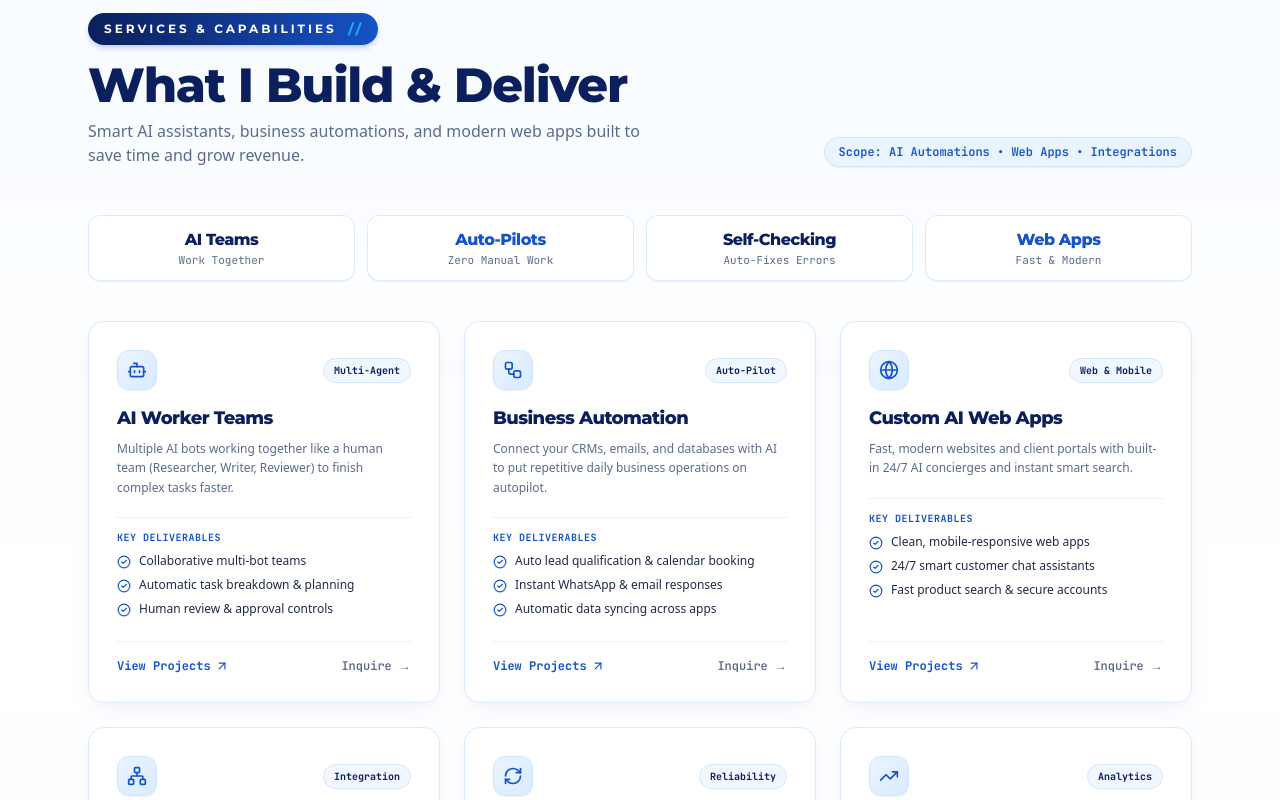
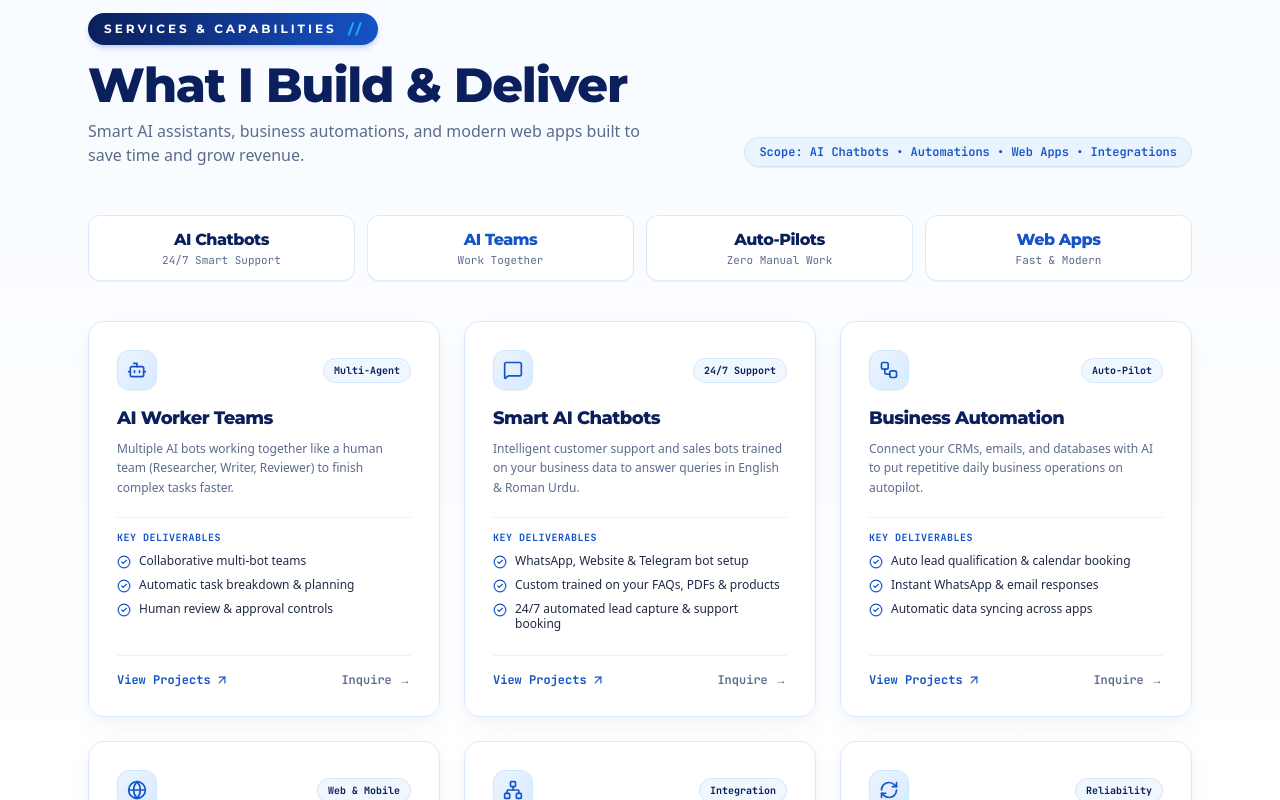
Before and after one commit to SainBux-HadiSeelro/sainbux-portfolio, a Next.js app: page / in a window 1280 px wide. Shown: the part 860-1660 px from the top of the page. Built offline with nearby package versions, Linux system fonts and the light colour scheme; no server answers.

Commit message:
feat: add Smart AI Chatbots service to Services section

```diff
--- a/src/components/Services.tsx
+++ b/src/components/Services.tsx
@@ -11,6 +11,7 @@ import {
   ArrowUpRight,
   CheckCircle2,
   Sparkles,
+  MessageSquare,
 } from "lucide-react";
 import Link from "next/link";
 import { SectionPill, CircuitLineDecoration } from "./SignatureElements";
@@ -39,6 +40,20 @@ const servicesList: ServiceItem[] = [
       "Human review & approval controls",
     ],
     projectTag: "agentic",
+  },
+  {
+    id: "ai-chatbots",
+    title: "Smart AI Chatbots",
+    badge: "24/7 Support",
+    icon: MessageSquare,
+    description:
+      "Intelligent customer support and sales bots trained on your business data to answer queries in English & Roman Urdu.",
+    deliverables: [
+      "WhatsApp, Website & Telegram bot setup",
+      "Custom trained on your FAQs, PDFs & products",
+      "24/7 automated lead capture & support booking",
+    ],
+    projectTag: "client-demo",
   },
   {
     id: "workflow-automation",
@@ -137,23 +152,23 @@ export default function Services() {
             </p>
           </div>
           <div className="font-mono text-xs font-semibold text-[#1553C7] bg-[#EAF4FF] px-3.5 py-1.5 rounded-full border border-[#CFE6FF] self-start md:self-auto shadow-2xs">
-            Scope: AI Automations &bull; Web Apps &bull; Integrations
+            Scope: AI Chatbots &bull; Automations &bull; Web Apps &bull; Integrations
           </div>
         </div>
 
         {/* Value Chips Strip */}
         <div className="grid grid-cols-2 sm:grid-cols-4 gap-3 mb-10">
           <div className="p-3 rounded-xl bg-white border border-[#DCEBFC] text-center shadow-2xs">
-            <div className="font-heading font-extrabold text-sm sm:text-base text-[#0B1F5C]">AI Teams</div>
+            <div className="font-heading font-extrabold text-sm sm:text-base text-[#0B1F5C]">AI Chatbots</div>
+            <div className="text-[11px] font-mono text-[#5B6B8C]">24/7 Smart Support</div>
+          </div>
+          <div className="p-3 rounded-xl bg-white border border-[#DCEBFC] text-center shadow-2xs">
+            <div className="font-heading font-extrabold text-sm sm:text-base text-[#1553C7]">AI Teams</div>
             <div className="text-[11px] font-mono text-[#5B6B8C]">Work Together</div>
           </div>
           <div className="p-3 rounded-xl bg-white border border-[#DCEBFC] text-center shadow-2xs">
-            <div className="font-heading font-extrabold text-sm sm:text-base text-[#1553C7]">Auto-Pilots</div>
+            <div className="font-heading font-extrabold text-sm sm:text-base text-[#0B1F5C]">Auto-Pilots</div>
             <div className="text-[11px] font-mono text-[#5B6B8C]">Zero Manual Work</div>
-          </div>
-          <div className="p-3 rounded-xl bg-white border border-[#DCEBFC] text-center shadow-2xs">
-            <div className="font-heading font-extrabold text-sm sm:text-base text-[#0B1F5C]">Self-Checking</div>
-            <div className="text-[11px] font-mono text-[#5B6B8C]">Auto-Fixes Errors</div>
           </div>
           <div className="p-3 rounded-xl bg-white border border-[#DCEBFC] text-center shadow-2xs">
             <div className="font-heading font-extrabold text-sm sm:text-base text-[#1553C7]">Web Apps</div>
@@ -165,6 +180,7 @@ export default function Services() {
         <div className="grid grid-cols-1 md:grid-cols-2 lg:grid-cols-3 gap-6">
           {servicesList.map((service, idx) => {
             const Icon = service.icon;
+            const isLast = idx === servicesList.length - 1;
 
             return (
               <motion.div
@@ -173,7 +189,9 @@ export default function Services() {
                 whileInView={{ opacity: 1, y: 0 }}
                 viewport={{ once: true, margin: "80px" }}
                 transition={{ duration: 0.25, delay: idx * 0.04 }}
-                className="tech-card rounded-2xl p-6 sm:p-7 flex flex-col justify-between group hover:-translate-y-1 hover:border-[#1EA7FF] hover:shadow-[0_12px_28px_-6px_rgba(21,83,199,0.1)] transition-all bg-white border border-[#DCEBFC]"
+                className={`tech-card rounded-2xl p-6 sm:p-7 flex flex-col justify-between group hover:-translate-y-1 hover:border-[#1EA7FF] hover:shadow-[0_12px_28px_-6px_rgba(21,83,199,0.1)] transition-all bg-white border border-[#DCEBFC] ${
+                  isLast ? "md:col-span-2 md:max-w-md md:mx-auto lg:max-w-none lg:mx-0 lg:col-span-1 lg:col-start-2" : ""
+                }`}
               >
                 <div>
                   {/* Card Header: Icon & Badge */}
```
